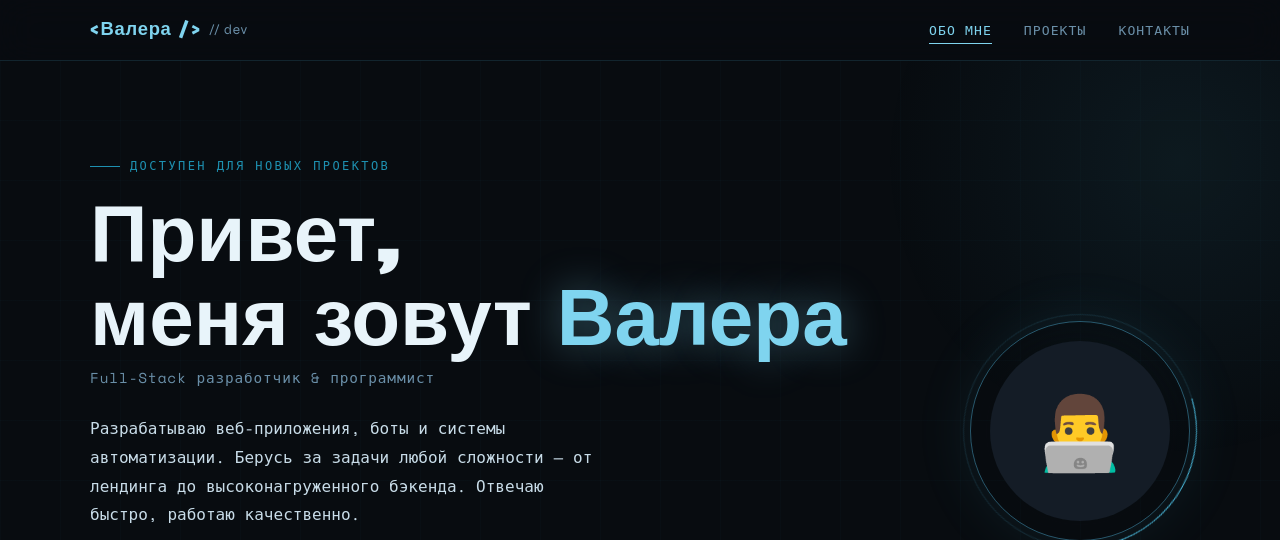
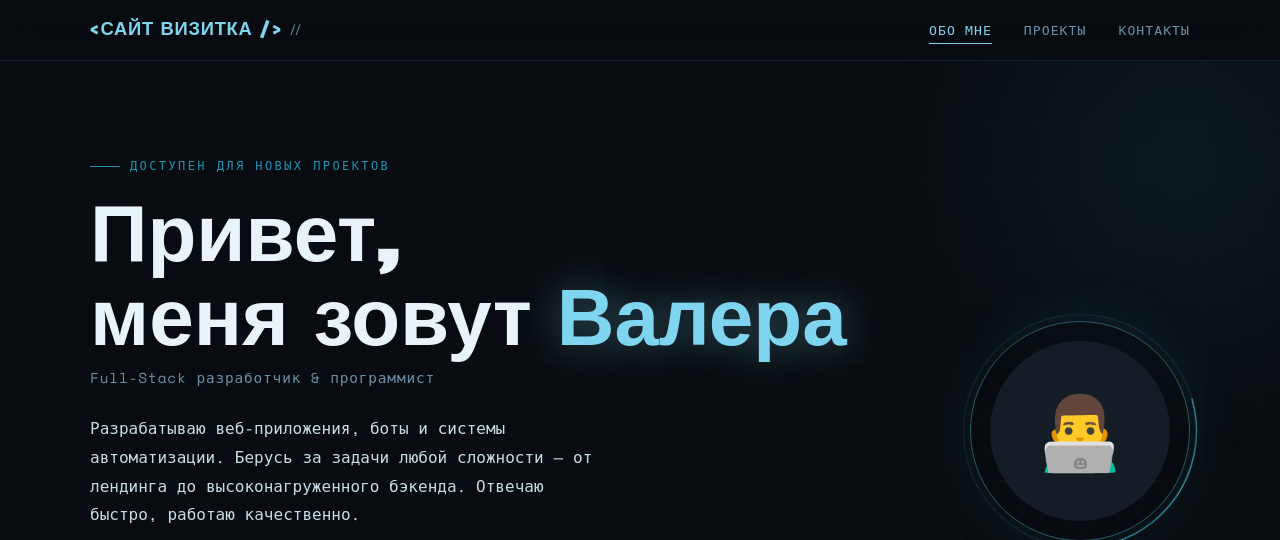
Before and after one commit to yatogg/yato.sait, a Flask app: page / in a window 1280 px wide. Shown: the top 540 px of the page. Run offline with Flask 3, Linux system fonts and the light colour scheme.

Commit message:
fix base

```diff
--- a/templates/base.html
+++ b/templates/base.html
@@ -14,7 +14,7 @@
 <nav>
   <div class="nav-inner">
     <a href="{{ url_for('index') }}" class="nav-logo">
-      &lt;Валера /&gt; <span>// dev</span>
+      &lt;САЙТ ВИЗИТКА /&gt; <span>// </span>
     </a>
     <ul class="nav-links" id="nav-links">
       <li><a href="{{ url_for('index') }}">Обо мне</a></li>
```
